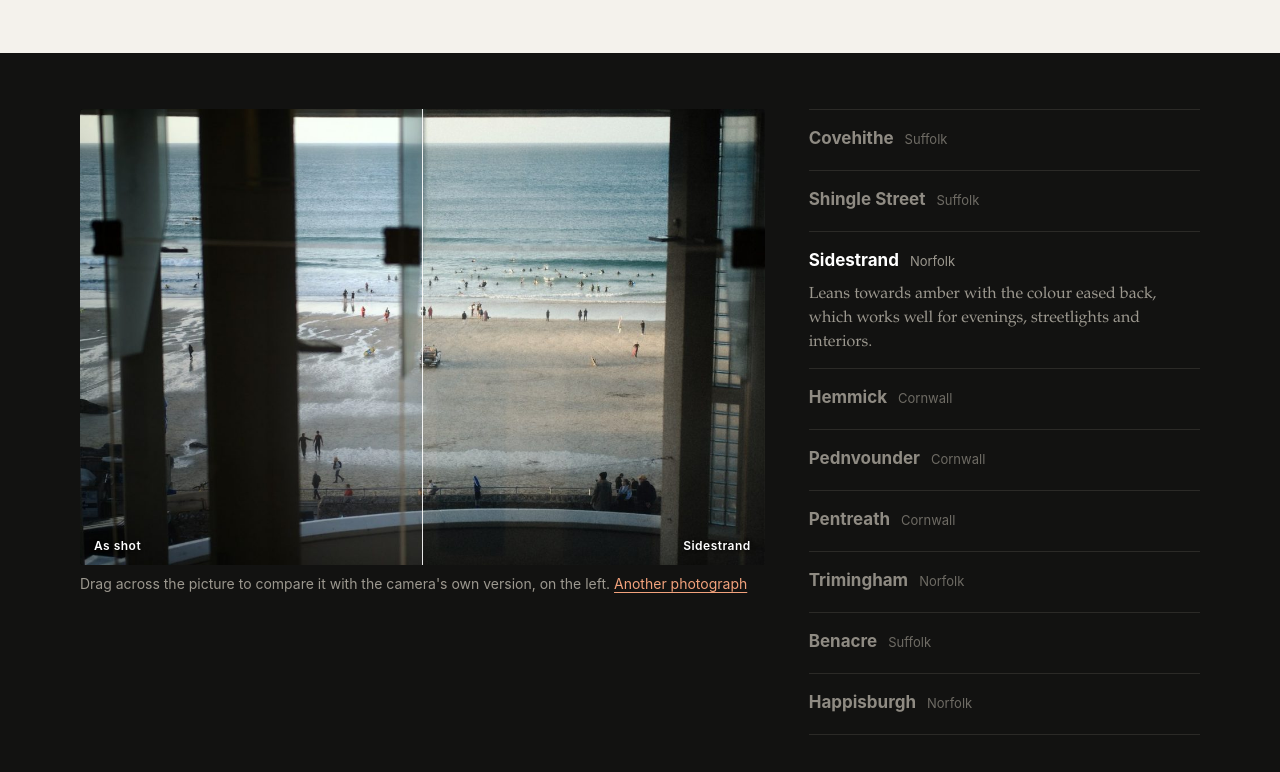
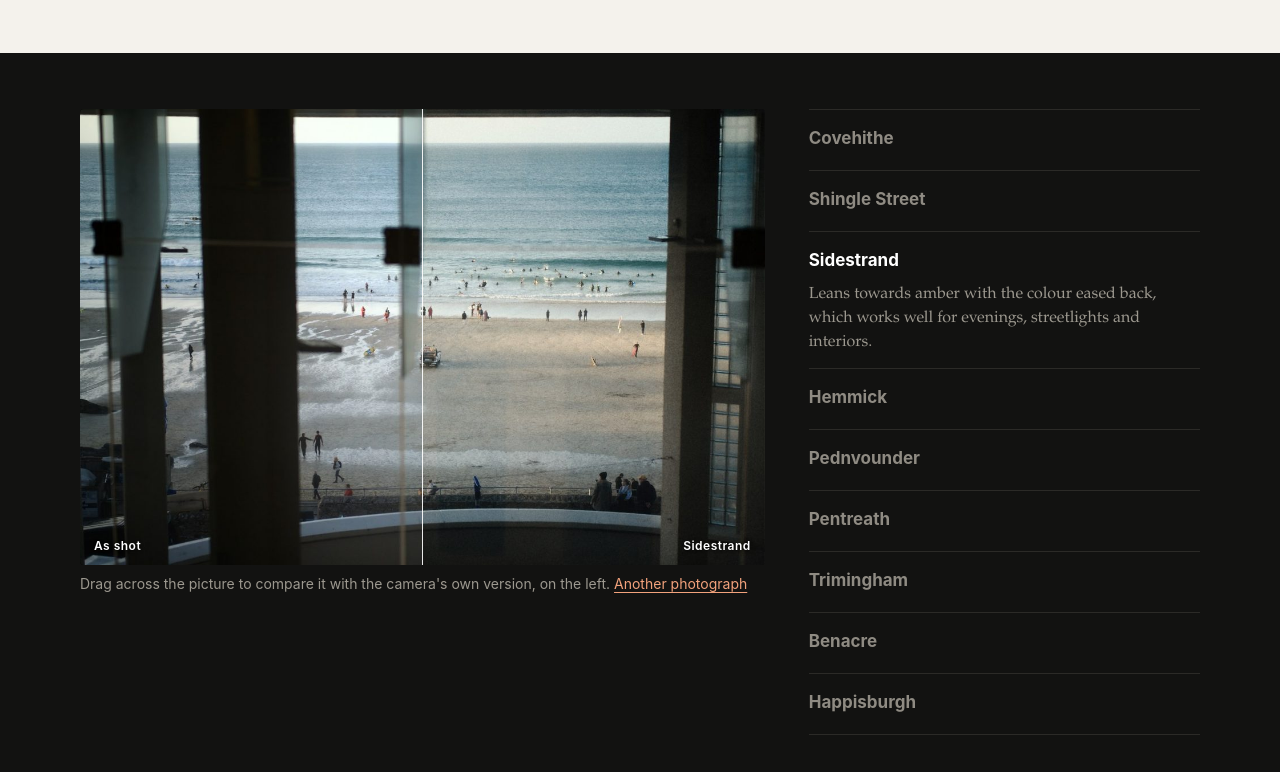
Before and after one commit to bartraigures/CubeCam-App, a plain HTML site: page index.html in a window 1280 px wide. Shown: the part 608-1380 px from the top of the page. Drawn offline with Linux system fonts and the light colour scheme.

Commit message:
No counties; stop the comparison picture being dragged away
Co-Authored-By: Claude Opus 5.5 <noreply@anthropic.com>
Claude-Session: https://claude.ai/code/session_019Bfwn592RqxrE5WSEgGsKM

```diff
--- a/index.html
+++ b/index.html
@@ -31,8 +31,8 @@
   <div class="inner chooser">
     <div class="picture">
       <div class="compare" id="cmp" aria-label="The same photograph before and after. Drag across it to compare.">
-        <img id="cmpBefore" src="img/looks/beach-original.jpg" alt="The photograph as the camera made it" width="1200" height="800">
-        <div class="after"><img id="cmpAfter" src="img/looks/beach-sidestrand.jpg" alt="The same photograph with the chosen look" width="1200" height="800"></div>
+        <img draggable="false" id="cmpBefore" src="img/looks/beach-original.jpg" alt="The photograph as the camera made it" width="1200" height="800">
+        <div class="after"><img draggable="false" id="cmpAfter" src="img/looks/beach-sidestrand.jpg" alt="The same photograph with the chosen look" width="1200" height="800"></div>
         <div class="bar"></div>
         <span class="label l">As shot</span><span class="label r" id="cmpLabel">Sidestrand</span>
       </div>
@@ -47,7 +47,7 @@
   <p>Each look is built on a real film grade of the kind used to finish feature films, rather than something designed to look nostalgic on a phone screen. Every one is timed so that a mid-grey card stays exactly where Apple exposed it, which means changing the look never makes the picture darker or brighter. What changes is how the tones are drawn, how the colours relate to each other, and the grain.</p>
   <p>The looks are deliberately subtle. Colour looks are mixed back with Apple's image, and an Amount control fades any of them further still. The two black and white looks are applied in full, since a half-strength black and white is only a washed-out colour photograph.</p>
   <p>The grain is a fine speck at every pixel, strongest in the mid-tones and lighter in deep shadow and bright highlights, much as it is on film. At normal viewing size it reads as texture, and when you zoom in it stays crisp instead of breaking up into soft blotches.</p>
-  <p>The looks are named after small beaches on the Norfolk, Suffolk and Cornish coasts.</p>
+  <p>The looks are named after small, out-of-the-way English beaches.</p>
 
   <h2>The camera</h2>
   <p>The camera screen starts simple, with focal lengths, an exposure scale, the looks and the shutter. Since every photographer works differently, every button, slider and overlay can be moved, removed or added in a layout editor; only the shutter and the way into Settings stay put. The Manual layout, for example, puts a histogram, a level, manual focus and an exposure lock within reach of the thumb.</p>
@@ -81,15 +81,15 @@
 
 <script>
 const LOOKS = [
-  ["covehithe", "Covehithe", "Suffolk", "The nearest thing to a straight print, with clean, deep blacks and a little warmth in the highlights. A good default."],
-  ["shingle-street", "Shingle Street", "Suffolk", "Silvery and restrained, with the blue taken out of the sky. It suits hard summer light."],
-  ["sidestrand", "Sidestrand", "Norfolk", "Leans towards amber with the colour eased back, which works well for evenings, streetlights and interiors."],
-  ["hemmick", "Hemmick", "Cornwall", "A faint yellow-green in the mid-tones, reminiscent of colour film from the late seventies."],
-  ["pednvounder", "Pednvounder", "Cornwall", "Warm and soft with a coarser grain, and the most obviously filmic of the colour looks."],
-  ["pentreath", "Pentreath", "Cornwall", "Cooler, with cyan in the shadows and fresh greens, which flatters the sea and overcast days."],
-  ["trimingham", "Trimingham", "Norfolk", "Low contrast and muted, and kind to skin. The quietest of the set."],
-  ["benacre", "Benacre", "Suffolk", "Black and white with low contrast, soft and silvery, with the shadows left open."],
-  ["happisburgh", "Happisburgh", "Norfolk", "Black and white with real depth: rich blacks, crisp mid-tones, and skies darkened slightly, as a yellow filter would."],
+  ["covehithe", "Covehithe", "", "The nearest thing to a straight print, with clean, deep blacks and a little warmth in the highlights. A good default."],
+  ["shingle-street", "Shingle Street", "", "Silvery and restrained, with the blue taken out of the sky. It suits hard summer light."],
+  ["sidestrand", "Sidestrand", "", "Leans towards amber with the colour eased back, which works well for evenings, streetlights and interiors."],
+  ["hemmick", "Hemmick", "", "A faint yellow-green in the mid-tones, reminiscent of colour film from the late seventies."],
+  ["pednvounder", "Pednvounder", "", "Warm and soft with a coarser grain, and the most obviously filmic of the colour looks."],
+  ["pentreath", "Pentreath", "", "Cooler, with cyan in the shadows and fresh greens, which flatters the sea and overcast days."],
+  ["trimingham", "Trimingham", "", "Low contrast and muted, and kind to skin. The quietest of the set."],
+  ["benacre", "Benacre", "", "Black and white with low contrast, soft and silvery, with the shadows left open."],
+  ["happisburgh", "Happisburgh", "", "Black and white with real depth: rich blacks, crisp mid-tones, and skies darkened slightly, as a yellow filter would."],
 ];
 let scene = "beach", look = "sidestrand";
 const $ = id => document.getElementById(id);
@@ -98,13 +98,14 @@ function render() {
   $("cmpAfter").src = `img/looks/${scene}-${look}.jpg`;
   $("cmpLabel").textContent = LOOKS.find(l => l[0] === look)[1];
   $("list").innerHTML = LOOKS.map(([k, n, c, d]) =>
-    `<li><button data-look="${k}" aria-pressed="${k === look}"><span class="n">${n}</span> <span class="c">${c}</span><span class="d">${d}</span></button></li>`).join("");
+    `<li><button data-look="${k}" aria-pressed="${k === look}"><span class="n">${n}</span><span class="d">${d}</span></button></li>`).join("");
 }
 $("list").addEventListener("click", e => { const b = e.target.closest("[data-look]"); if (b) { look = b.dataset.look; render(); } });
 $("swapScene").addEventListener("click", () => { scene = scene === "beach" ? "field" : "beach"; render(); });
 const cmp = $("cmp");
 const cut = e => { const r = cmp.getBoundingClientRect(); cmp.style.setProperty("--cut", `${Math.min(100, Math.max(0, (e.clientX - r.left) / r.width * 100))}%`); };
-cmp.addEventListener("pointerdown", e => { cmp.setPointerCapture(e.pointerId); cut(e); cmp.onpointermove = cut; });
+cmp.addEventListener("pointerdown", e => { e.preventDefault(); cmp.setPointerCapture(e.pointerId); cut(e); cmp.onpointermove = cut; });
+cmp.addEventListener("dragstart", e => e.preventDefault());
 cmp.addEventListener("pointerup", () => { cmp.onpointermove = null; });
 for (const sc of ["beach", "field"]) for (const [k] of LOOKS) { const im = new Image(); im.src = `img/looks/${sc}-${k}.jpg`; }
 render();
--- a/site.css
+++ b/site.css
@@ -66,7 +66,7 @@ header.site nav a:hover, header.site nav a[aria-current] { color: var(--ink); }
 .darkroom p { color: var(--dark-quiet); }
 .darkroom a { color: #F2A27C; }
 .compare { position: relative; overflow: hidden; background: #000; cursor: ew-resize; touch-action: none; user-select: none; -webkit-user-select: none; border-radius: 4px; }
-.compare img { width: 100%; }
+.compare img { width: 100%; -webkit-user-drag: none; user-select: none; -webkit-user-select: none; pointer-events: none; }
 .compare .after { position: absolute; inset: 0; clip-path: inset(0 0 0 var(--cut, 50%)); }
 .compare .after img { width: 100%; height: 100%; object-fit: cover; }
 .compare .bar { position: absolute; top: 0; bottom: 0; left: var(--cut, 50%); width: 1px; background: rgba(255,255,255,.9); pointer-events: none; }
```
Also changed, not shown: guide.html (+1 -1 lines).
